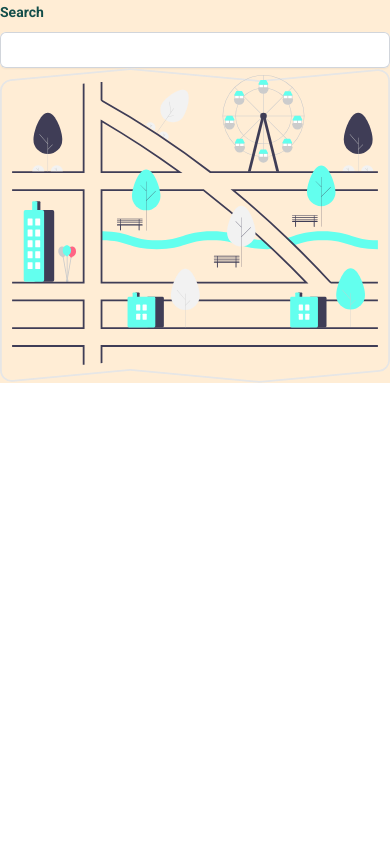
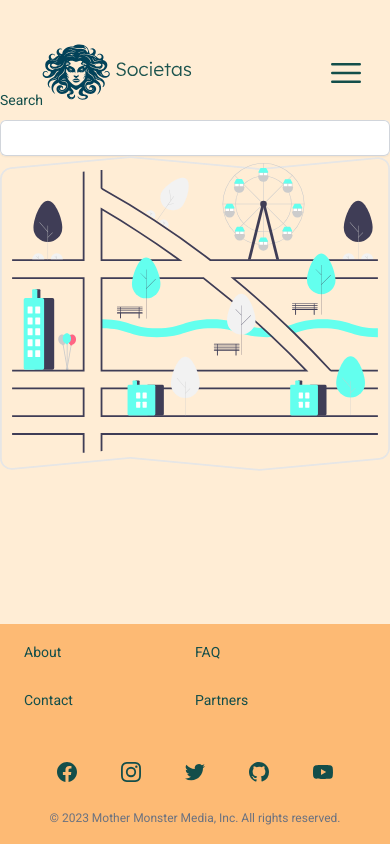
Before and after one commit to hopeVaughn/p2p, a React (Vite) app in the folder apps/client/: page / in a window 390 px wide. Built offline with nearby package versions, Linux system fonts and the light colour scheme.

Commit message:
finish adding basic search page

```diff
--- a/apps/client/src/Global_Components/Navbar.tsx
+++ b/apps/client/src/Global_Components/Navbar.tsx
@@ -14,9 +14,10 @@ interface NavbarProps {
   setMobileMenuOpen: (open: boolean) => void;
   scrolled?: boolean;
   navbarHeight?: number;
+  buttons: boolean
 }
 
-const Navbar: React.FC<NavbarProps> = ({ navigation, mobileMenuOpen, setMobileMenuOpen, scrolled, navbarHeight = 0 }) => {
+const Navbar: React.FC<NavbarProps> = ({ navigation, mobileMenuOpen, setMobileMenuOpen, scrolled, navbarHeight = 0, buttons }) => {
   const handleNavClick = (event: React.MouseEvent<HTMLAnchorElement, MouseEvent>, href: string) => {
     event.preventDefault();
     const targetElement = document.querySelector(href);
@@ -61,12 +62,14 @@ const Navbar: React.FC<NavbarProps> = ({ navigation, mobileMenuOpen, setMobileMe
           </a>
         ))}
       </div>
-      <div className="hidden lg:flex lg:flex-1 lg:justify-end">
-        <div className="flex justify-between items-center space-x-4">
-          <Button btnText='Sign Up' />
-          <Button btnText='Sign In' />
+      {buttons ? (
+        <div className="hidden lg:flex lg:flex-1 lg:justify-end">
+          <div className="flex justify-between items-center space-x-4">
+            <Button btnText='Sign Up' />
+            <Button btnText='Sign In' />
+          </div>
         </div>
-      </div>
+      ) : null}
     </nav>
   )
 
--- a/apps/client/src/Global_Components/Sidebar.tsx
+++ b/apps/client/src/Global_Components/Sidebar.tsx
@@ -9,9 +9,10 @@ interface SidebarProps {
   navigation: { name: string; href: string; }[];
   setMobileMenuOpen: React.Dispatch<React.SetStateAction<boolean>>;
   mobileMenuOpen: boolean;
+  buttons: boolean;
 }
 
-const Sidebar: React.FC<SidebarProps> = ({ navigation, setMobileMenuOpen, mobileMenuOpen }) => {
+const Sidebar: React.FC<SidebarProps> = ({ navigation, setMobileMenuOpen, mobileMenuOpen, buttons }) => {
   return (
     <Dialog as="div" className="lg:hidden" open={mobileMenuOpen} onClose={() => setMobileMenuOpen(false)}>
       <div className="fixed inset-0 z-50" />
@@ -43,10 +44,12 @@ const Sidebar: React.FC<SidebarProps> = ({ navigation, setMobileMenuOpen, mobile
                 </a>
               ))}
             </div>
-            <div className="py-6 flex justify-between items-center space-x-4">
-              <Button btnText='Sign Up' />
-              <Button btnText='Sign In' />
-            </div>
+            {buttons ? (
+              <div className="py-6 flex justify-between items-center space-x-4">
+                <Button btnText='Sign Up' />
+                <Button btnText='Sign In' />
+              </div>
+            ) : null}
           </div>
         </div>
       </Dialog.Panel>
--- a/apps/client/src/Pages/Landing.tsx
+++ b/apps/client/src/Pages/Landing.tsx
@@ -7,7 +7,7 @@ import Footer from '../Global_Components/Footer';
 import Navbar from '../Global_Components/Navbar';
 import Sidebar from '../Global_Components/Sidebar';
 import BackgroundPattern from '../Global_Components/BackgroundPattern';
-import linkData from '../utils/linkData';
+import { navigation } from '../utils/linkData';
 
 const Landing: React.FC = () => {
   const [mobileMenuOpen, setMobileMenuOpen] = useState<boolean>(false)
@@ -30,8 +30,8 @@ const Landing: React.FC = () => {
   return (
     <main className="relative bg-orange-100">
       <header ref={navbarRef} className="fixed inset-x-0 top-0 z-50">
-        <Navbar navigation={linkData} mobileMenuOpen={mobileMenuOpen} setMobileMenuOpen={setMobileMenuOpen} scrolled={scrolled} navbarHeight={navbarHeight} />
-        <Sidebar navigation={linkData} mobileMenuOpen={mobileMenuOpen} setMobileMenuOpen={setMobileMenuOpen} />
+        <Navbar navigation={navigation} mobileMenuOpen={mobileMenuOpen} setMobileMenuOpen={setMobileMenuOpen} scrolled={scrolled} navbarHeight={navbarHeight} buttons={true} />
+        <Sidebar navigation={navigation} mobileMenuOpen={mobileMenuOpen} setMobileMenuOpen={setMobileMenuOpen} buttons={true} />
       </header>
       <section className="relative isolate overflow-hidden">
         <BackgroundPattern />
--- a/apps/client/src/Pages/Protected_Routes/Search.tsx
+++ b/apps/client/src/Pages/Protected_Routes/Search.tsx
@@ -1,30 +1,45 @@
-import React, { useState } from 'react'
+import React, { useState, useEffect, useRef } from 'react'
 import Navbar from '../../Global_Components/Navbar'
 import Sidebar from '../../Global_Components/Sidebar'
 import FormRow from '../../Global_Components/FormRow'
 import { tourist_map } from '../../assets'
+import Footer from '../../Global_Components/Footer'
+import { user_navigation } from '../../utils/linkData'
+
 const Search: React.FC = () => {
   const [mobileMenuOpen, setMobileMenuOpen] = useState<boolean>(false)
+  const [scrolled, setScrolled] = useState<boolean>(false);
+  const [navbarHeight, setNavbarHeight] = useState(0);
+  const navbarRef = useRef<HTMLDivElement>(null);
+
+  useEffect(() => {
+    setNavbarHeight(navbarRef.current?.offsetHeight || 0);
+    const handleScroll = () => {
+      setScrolled(window.scrollY > 0);
+    };
+    window.addEventListener('scroll', handleScroll);
+    return () => {
+      window.removeEventListener('scroll', handleScroll);
+    };
+  }, []);
+
   return (
-    <main className='bg-orange-100'>
-      <header>
-        {/* <Navbar />
-        <SideBar /> */}
+    <main className='relative bg-orange-100 min-h-screen flex flex-col'>
+      <header ref={navbarRef} className="fixed inset-x-0 top-0 z-50">
+        <Navbar navigation={user_navigation} mobileMenuOpen={mobileMenuOpen} setMobileMenuOpen={setMobileMenuOpen} scrolled={scrolled} navbarHeight={navbarHeight} buttons={false} />
+        <Sidebar navigation={user_navigation} mobileMenuOpen={mobileMenuOpen} setMobileMenuOpen={setMobileMenuOpen} buttons={false} />
       </header>
-      <section>
+      <section className="flex-grow" style={{ paddingTop: navbarHeight }}>
         <form action="">
-          <label htmlFor="search" className="block text-sm font-semibold leading-6 text-teal-900">
-            Search
-          </label>
-          <FormRow id='search' name='search' type='text' />
+          <FormRow labelText='Search' id='search' name='search' type='text' />
         </form>
-
         <div className="mx-auto max-w-7xl sm:px-6 lg:px-8">
           <div>
             <img src={tourist_map} alt="" className="w-full object-cover" />
           </div>
         </div>
       </section>
+      <Footer />
     </main>
   )
 }
--- a/apps/client/src/utils/linkData.ts
+++ b/apps/client/src/utils/linkData.ts
@@ -5,4 +5,10 @@ const navigation = [
   { name: 'contact', href: '#contact' },
 ]
 
-export default navigation
+const user_navigation = [
+  { name: 'search', href: '#' },
+  { name: 'profile', href: '#' },
+  { name: 'add', href: '/faq' },
+]
+
+export { navigation, user_navigation }
```
